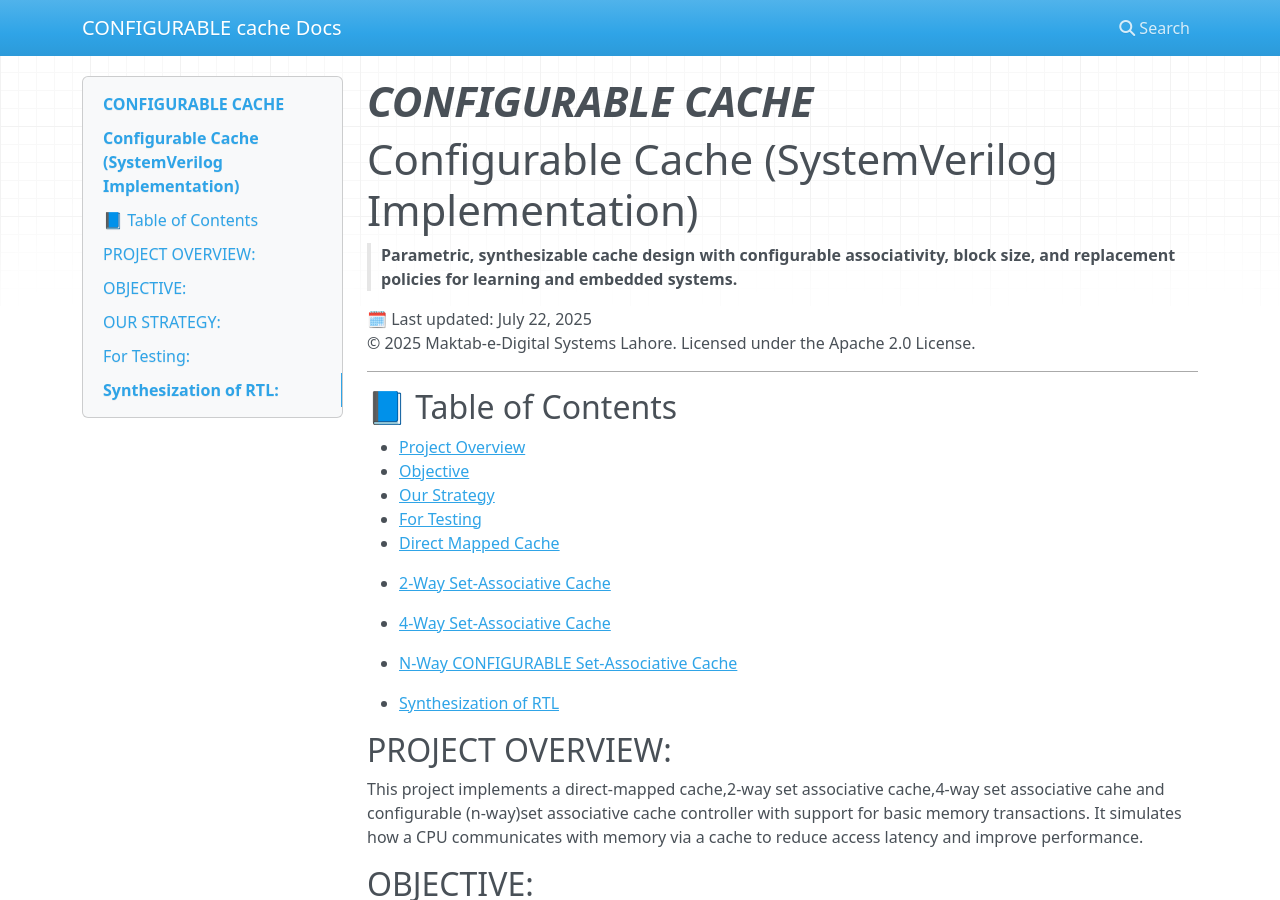
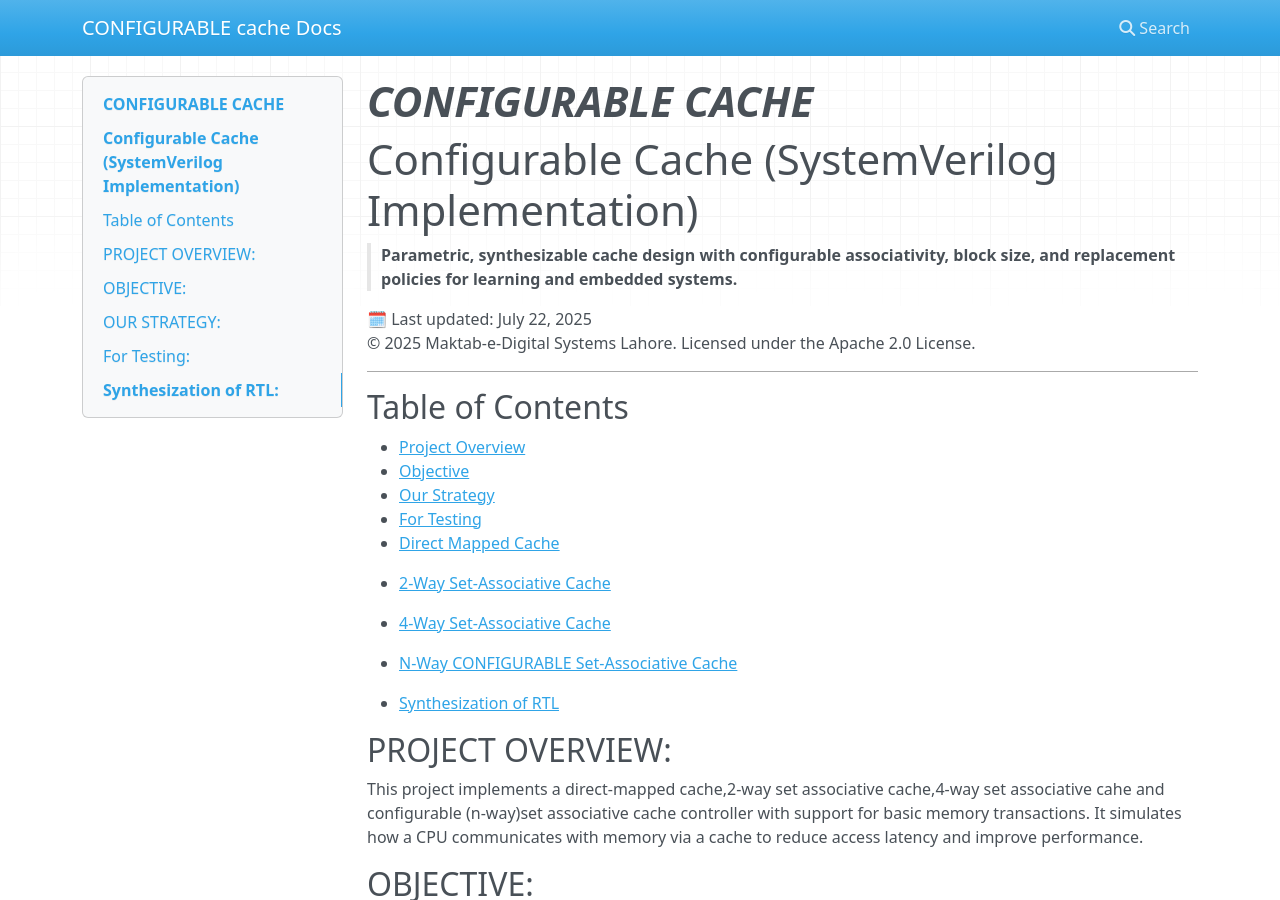
Before and after one commit to meds-ee-uet/Configurable-Cache, an MkDocs documentation site: the page built from Direct_Mapped_Cache/docs/index.md, in a window 1280 px wide and 900 px high. Built offline with MkDocs 1.6.1, drawn with Linux system fonts in a browser that asks for light colours; nearby versions of some CDN libraries.

```diff
--- a/Direct_Mapped_Cache/docs/index.md
+++ b/Direct_Mapped_Cache/docs/index.md
@@ -8,7 +8,7 @@
 
 ---
 
-## 📘 Table of Contents
+##  Table of Contents
 - [Project Overview](#project-overview)
 - [Objective](#objective)
 - [Our Strategy](#our-strategy)
```
